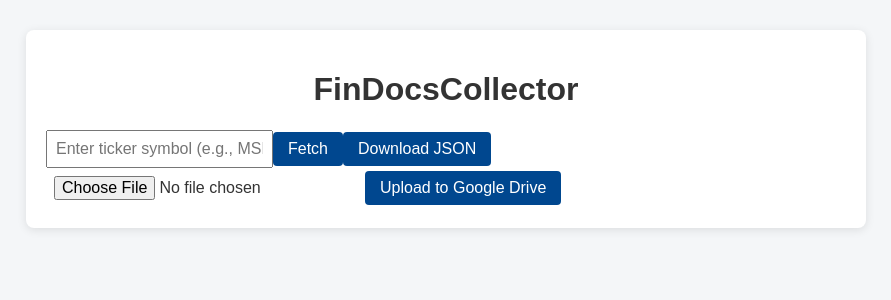
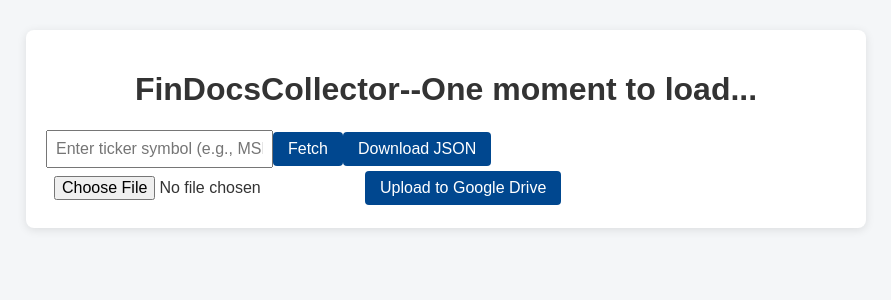
Before and after one commit to jgat1984/FinDocsCollector, a React (Create React App) app in the folder frontend/: page / in a window 1280 px wide. Shown: the top 300 px of the page, without its empty margins (194-1085 px from the left). Built offline with nearby package versions, Linux system fonts and the light colour scheme.

Commit message:
Update App.js

```diff
--- a/frontend/src/App.js
+++ b/frontend/src/App.js
@@ -58,7 +58,7 @@ function App() {
 
   return (
     <div className="container">
-      <h1>FinDocsCollector</h1>
+      <h1>FinDocsCollector--One moment to load...</h1>
 
       <input
         type="text"
```
